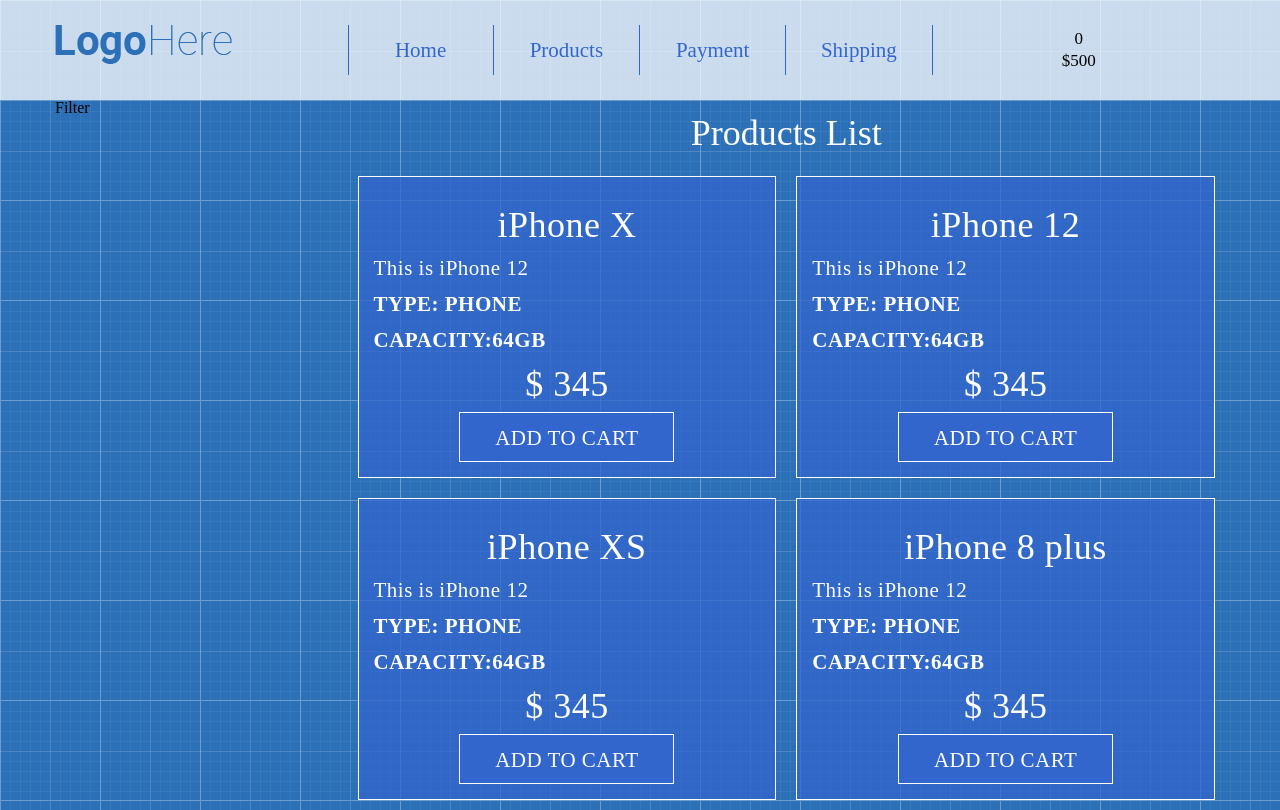
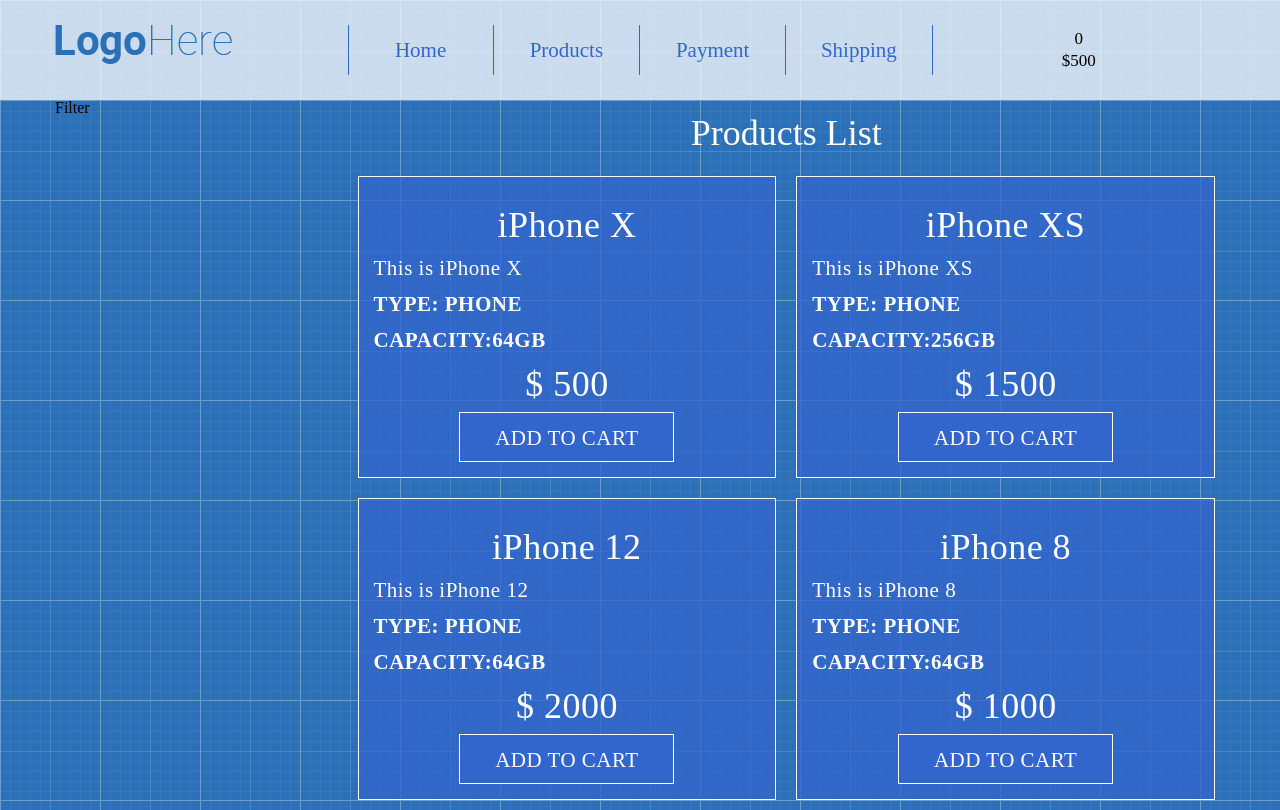
Before and after one commit to liza-yakovleva/react-project, a React (Create React App) app: page / in a window 1280 px wide. Built offline with nearby package versions, Linux system fonts and the light colour scheme.

Commit message:
added map

```diff
--- a/src/App/Main/Products/ProductList.js
+++ b/src/App/Main/Products/ProductList.js
@@ -1,48 +1,29 @@
 import React from "react";
 import ProductListItem from './ProductListItem';
+import products from './products';
+
+
 
 const ProductList = () => {
   return (
     <>
       <h2 className="page-title">Products List</h2>
       <div className="row">
-        <div className="col-lg-6">
-          <ProductListItem
+        {products.map((product) => (
+          <div className="col-lg-6">
 
-          name="iPhone X"
-          description="This is iPhone 12"
-          type="phone"
-          capacity="64"
-            price="345"
+            <ProductListItem
+
+              name={product.name}
+              description={product.description}
+              type={product.type}
+              capacity={product.capacity}
+              price={product.price}
             />
-        </div>
-        <div className="col-lg-6">
-          <ProductListItem
-          name="iPhone 12"
-            description="This is iPhone 12"
-          type="phone"
-          capacity="64"
-            price="345"
-            />
-        </div>
-        <div className="col-lg-6">
-          <ProductListItem
-          name="iPhone XS"
-            description="This is iPhone 12"
-          type="phone"
-          capacity="64"
-            price="345"
-            />
-        </div>
-        <div className="col-lg-6">
-          <ProductListItem
-          name="iPhone 8 plus"
-            description="This is iPhone 12"
-          type="phone"
-          capacity="64"
-            price="345"
-            />
-      </div>
+          </div>
+        ))
+          }
+
       </div>
       </>
 
--- /dev/null
+++ b/src/App/Main/Products/products.js
@@ -0,0 +1,31 @@
+const products = [
+  {
+    name:"iPhone X",
+          description:"This is iPhone X",
+          type:"phone",
+          capacity:"64",
+            price:"500",
+  },
+  {
+    name:"iPhone XS",
+          description:"This is iPhone XS",
+          type:"phone",
+          capacity:"256",
+            price:"1500",
+  },
+  {
+    name:"iPhone 12",
+          description:"This is iPhone 12",
+          type:"phone",
+          capacity:"64",
+            price:"2000",
+  },
+  {
+    name:"iPhone 8",
+          description:"This is iPhone 8",
+          type:"phone",
+          capacity:"64",
+            price:"1000",
+  },
+]
+  export default products
```
Also changed, not shown: 1 other file (tests, documents, lock files or other folders).
